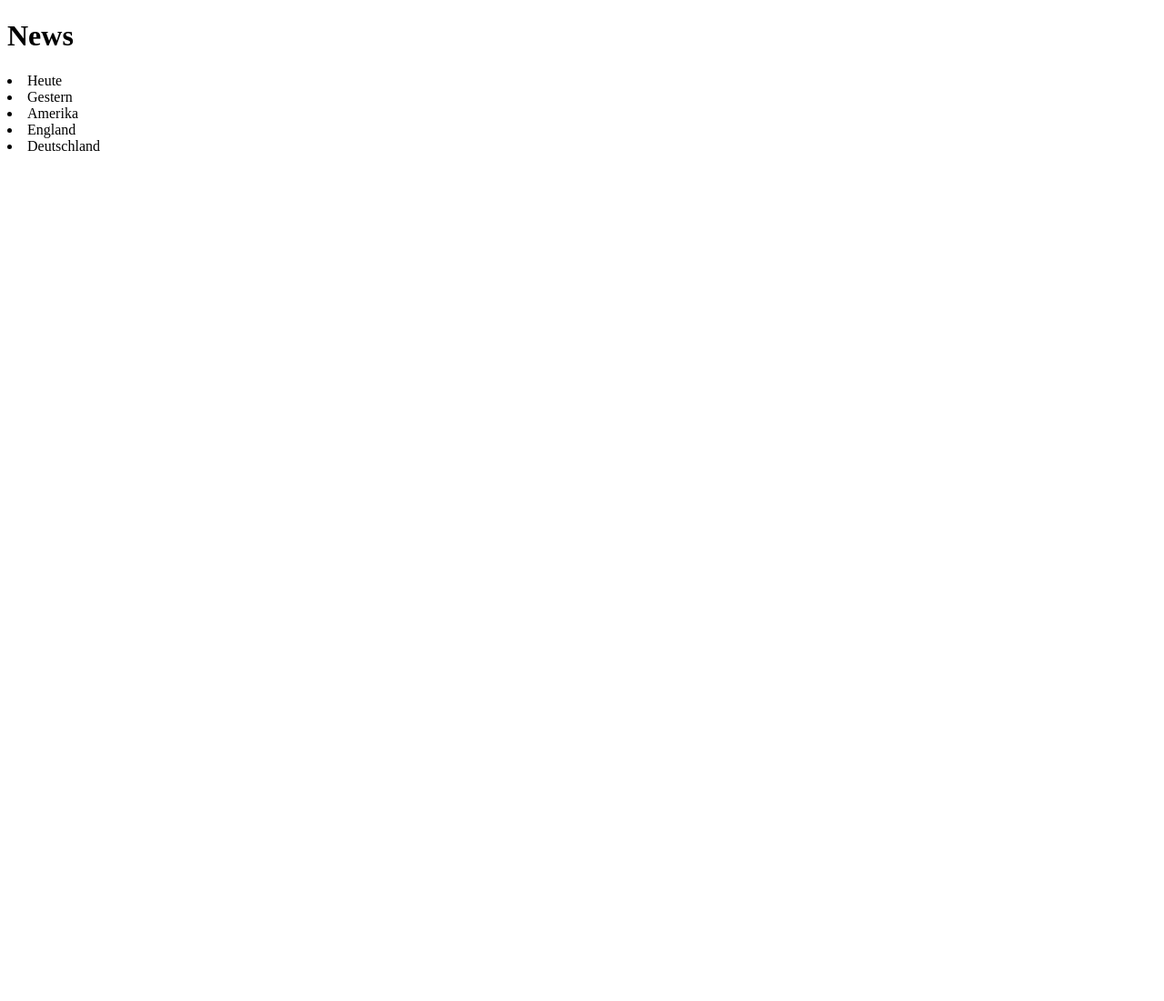
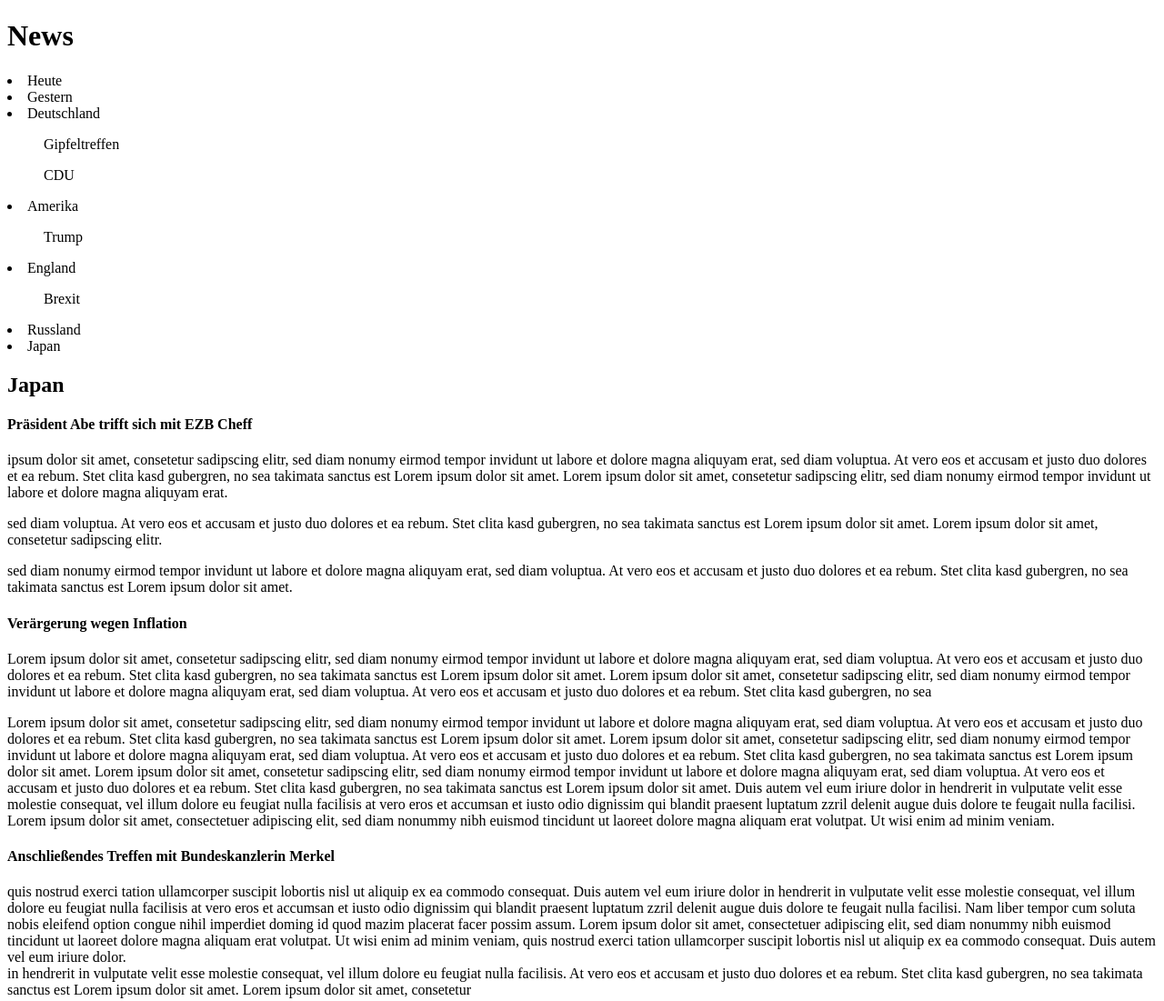
Before and after one commit to Jamal179/Jamal179.github.io, a plain HTML site: page Steckbrief/Aufgabe 2/Aufgabe2.html in a window 1280 px wide. Shown: the whole page at 91% size. Before the commit the page ends 800 px from the top, so only its background shows below. Drawn offline with Linux system fonts and the light colour scheme.

Commit message:
Test 3
jnjwdn

```diff
--- a/Steckbrief/Aufgabe 2/Aufgabe2.html
+++ b/Steckbrief/Aufgabe 2/Aufgabe2.html
@@ -10,21 +10,46 @@
 <header>
     <h1>News</h1>
     <nav>
-        <li>Heute
-        </li>
+        <li>Heute</li>
         <li>Gestern</li>
+        <li>Deutschland</li>
+        <ul>Gipfeltreffen</ul>
+        <ul>CDU</ul>
         <li>Amerika</li>
+        <ul>Trump</ul>
         <li>England</li>
-        <li>Deutschland</li>
+        <ul>Brexit</ul>
+        <li>Russland</li>
+        <li>Japan</li>
     </nav>
+</header>
 <main>
+    <div>
+<h2>Japan</h2>
+<h4>Präsident Abe trifft sich mit EZB Cheff</h4>
 
+<article> ipsum dolor sit amet, consetetur sadipscing elitr, sed diam nonumy eirmod tempor invidunt ut labore et dolore magna aliquyam erat, sed diam voluptua. At vero eos et accusam et justo duo dolores et ea rebum. Stet clita kasd gubergren, no sea takimata sanctus est Lorem ipsum dolor sit amet. Lorem ipsum dolor sit amet, consetetur sadipscing elitr, sed diam nonumy eirmod tempor invidunt ut labore et dolore magna aliquyam erat. <p> sed diam voluptua. At vero eos et accusam et justo duo dolores et ea rebum. Stet clita kasd gubergren, no sea takimata sanctus est Lorem ipsum dolor sit amet. Lorem ipsum dolor sit amet, consetetur sadipscing elitr. </p> sed diam nonumy eirmod tempor invidunt ut labore et dolore magna aliquyam erat, sed diam voluptua. At vero eos et accusam et justo duo dolores et ea rebum. Stet clita kasd gubergren, no sea takimata sanctus est Lorem ipsum dolor sit amet. </article>
+<h4>Verärgerung wegen Inflation</h4>
+<section>Lorem ipsum dolor sit amet, consetetur sadipscing elitr, sed diam nonumy eirmod tempor invidunt ut labore et dolore magna aliquyam erat, sed diam voluptua. At vero eos et accusam et justo duo dolores et ea rebum. Stet clita kasd gubergren, no sea takimata sanctus est Lorem ipsum dolor sit amet. Lorem ipsum dolor sit amet, consetetur sadipscing elitr, sed diam nonumy eirmod tempor invidunt ut labore et dolore magna aliquyam erat, sed diam voluptua. At vero eos et accusam et justo duo dolores et ea rebum. Stet clita kasd gubergren, no sea </section>
+<p>Lorem ipsum dolor sit amet, consetetur sadipscing elitr, sed diam nonumy eirmod tempor invidunt ut labore et dolore magna aliquyam erat, sed diam voluptua. At vero eos et accusam et justo duo dolores et ea rebum. Stet clita kasd gubergren, no sea takimata sanctus est Lorem ipsum dolor sit amet. Lorem ipsum dolor sit amet, consetetur sadipscing elitr, sed diam nonumy eirmod tempor invidunt ut labore et dolore magna aliquyam erat, sed diam voluptua. At vero eos et accusam et justo duo dolores et ea rebum. Stet clita kasd gubergren, no sea takimata sanctus est Lorem ipsum dolor sit amet. Lorem ipsum dolor sit amet, consetetur sadipscing elitr, sed diam nonumy eirmod tempor invidunt ut labore et dolore magna aliquyam erat, sed diam voluptua. At vero eos et accusam et justo duo dolores et ea rebum. Stet clita kasd gubergren, no sea takimata sanctus est Lorem ipsum dolor sit amet.
+
+        Duis autem vel eum iriure dolor in hendrerit in vulputate velit esse molestie consequat, vel illum dolore eu feugiat nulla facilisis at vero eros et accumsan et iusto odio dignissim qui blandit praesent luptatum zzril delenit augue duis dolore te feugait nulla facilisi. Lorem ipsum dolor sit amet, consectetuer adipiscing elit, sed diam nonummy nibh euismod tincidunt ut laoreet dolore magna aliquam erat volutpat.
+
+        Ut wisi enim ad minim veniam. </p>
+        <h4>Anschließendes Treffen mit Bundeskanzlerin Merkel</h4>
+        <section>quis nostrud exerci tation ullamcorper suscipit lobortis nisl ut aliquip ex ea commodo consequat. Duis autem vel eum iriure dolor in hendrerit in vulputate velit esse molestie consequat, vel illum dolore eu feugiat nulla facilisis at vero eros et accumsan et iusto odio dignissim qui blandit praesent luptatum zzril delenit augue duis dolore te feugait nulla facilisi.
+
+        Nam liber tempor cum soluta nobis eleifend option congue nihil imperdiet doming id quod mazim placerat facer possim assum. Lorem ipsum dolor sit amet, consectetuer adipiscing elit, sed diam nonummy nibh euismod tincidunt ut laoreet dolore magna aliquam erat volutpat. Ut wisi enim ad minim veniam, quis nostrud exerci tation ullamcorper suscipit lobortis nisl ut aliquip ex ea commodo consequat.
+
+        Duis autem vel eum iriure dolor. </section> in hendrerit in vulputate velit esse molestie consequat, vel illum dolore eu feugiat nulla facilisis.
+
+        At vero eos et accusam et justo duo dolores et ea rebum. Stet clita kasd gubergren, no sea takimata sanctus est Lorem ipsum dolor sit amet. Lorem ipsum dolor sit amet, consetetur
 </main>
 
-</header>
+
 
 </body>
-<body>
+<footer>
 
-</body>
+</footer>
 </html>
```
Also changed, not shown: Steckbrief/Aufgabe 2/shinzoabe.jpg (added).
